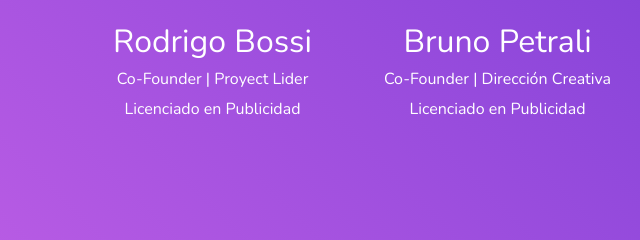
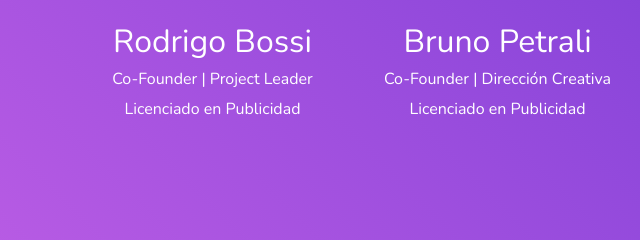
Before and after one commit to RB-bit/cursoCoder, a website: page quienes-somos.html in a window 1280 px wide. Shown: the part 511-751 px from the top of the page, 0-640 px from the left. Drawn offline with nearby package versions, Linux system fonts and the light colour scheme.

Commit message:
corrección de errores de tipeo

```diff
--- a/quienes-somos.html
+++ b/quienes-somos.html
@@ -104,7 +104,7 @@
                     <img class="equipo__Avatar masthead-avatar mb-5" src="imagenes/memojis/rodri.png" alt="" width="200" height="200" />
 
                     <h2>Rodrigo Bossi</h2>
-                    <h3 class="equipo__descripcionPuesto">Co-Founder | Proyect Lider</h3>
+                    <h3 class="equipo__descripcionPuesto">Co-Founder | Project Leader</h3>
                     <p>Licenciado en Publicidad</p>
                 </div>
 
```
